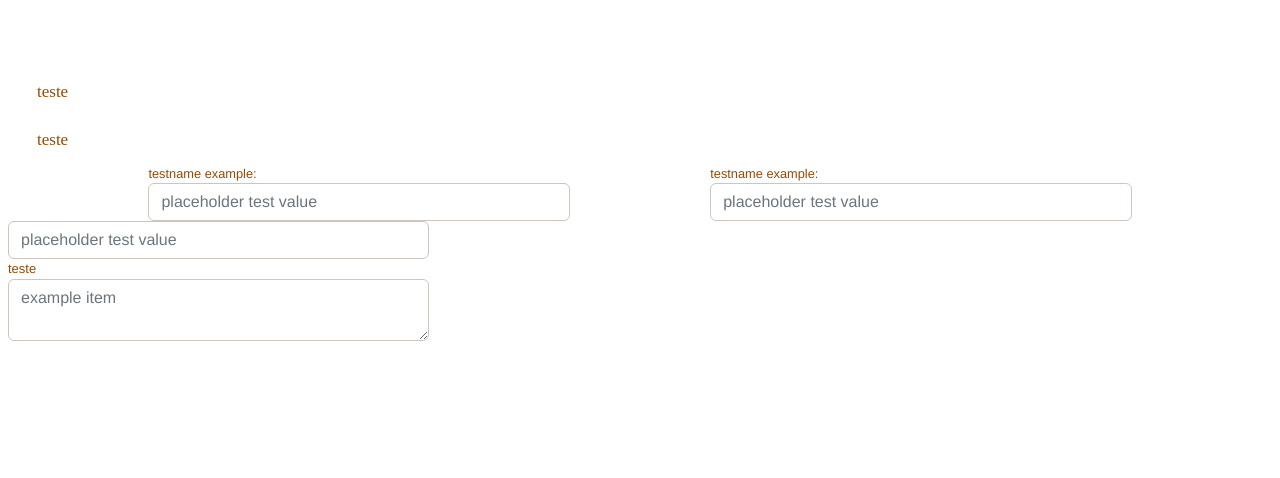
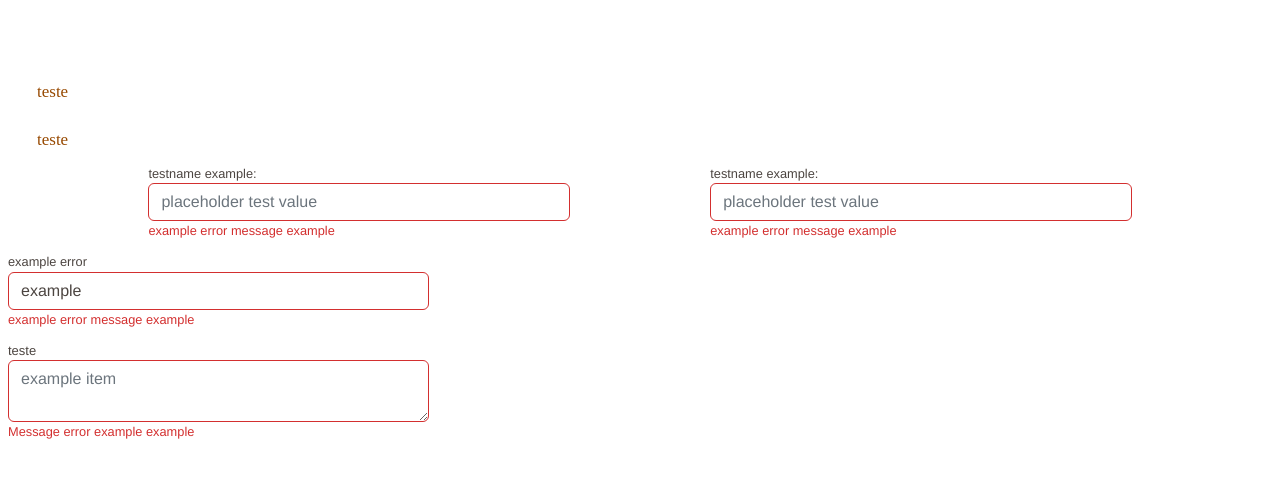
Before and after one commit to gomes1876/test-lib-components, a Vue app: page / in a window 1280 px wide. Shown: the top 478 px of the page. Built offline with nearby package versions, Linux system fonts and the light colour scheme.

Commit message:
inserção de erro em input e textarea

```diff
--- a/src/App.vue
+++ b/src/App.vue
@@ -6,12 +6,13 @@
     <tButton>
       <span>teste</span>
     </tButton>
-    <div style="display: flex; flex-direction: row; justify-content: space-evenly;">
-      <TInput size=4 placeholder="placeholder test value" title="testname example:" />
-      <TInput size=4 placeholder="placeholder test value" title="testname example:" />
+    <div style="display: flex; flex-direction: row; justify-content: space-evenly; margin-bottom: 12px;">
+      <TInput :size=4 placeholder="placeholder test value" title="testname example:" />
+      <TInput :size=4 placeholder="placeholder test value" title="testname example:" />
     </div>
-    <TInput size=4 placeholder="placeholder test value" />
-    <TTextarea title="teste" size=4 placeholder="example item" />
+    <TInput title="example error" style="margin-bottom: 12px" v-model="text" valueDef="example" :size=4
+      placeholder="placeholder test value" />
+    <TTextarea title="teste" :size=4 placeholder="example item" />
   </div>
 </template>
 
@@ -28,6 +29,11 @@ Vue.component('inline-svg', InlineSvg);
 
 export default {
   name: 'App',
+  data() {
+    return {
+      text: "",
+    }
+  },
   components: {
     tButton,
     TInput,
--- a/src/components/TInput/index.vue
+++ b/src/components/TInput/index.vue
@@ -1,8 +1,9 @@
 <template>
     <div :class="`custom-search col-${size}`">
         <div class="d-flex align-items-center flex-column">
-            <span v-if="title" class="title">{{ title }}</span>
-            <b-form-input type="text" class="input" :placeholder="placeholder" />
+            <span v-if="title" :class="'title'">{{ title }}</span>
+            <b-form-input v-model="text" type="text" :class="(error) ? 'error-input' : 'input'" :placeholder="placeholder" />
+            <span v-if="errorMessage" class="message-error">{{ errorMessage }} example</span>
         </div>
     </div>
 </template>
@@ -14,6 +15,19 @@ import {
 
 export default {
     name: 't-input',
+    data() {
+        return {
+            text: "",
+        }
+    },
+    watch: {
+        text() {
+            this.$emit("input", this.text);
+        }
+    },
+    mounted() {
+        this.text = this.valueDef;
+    },
     components: {
         BFormInput
     }, props: {
@@ -28,6 +42,17 @@ export default {
         title: {
             type: String,
             default: null,
+        },
+        valueDef: {
+            type: String,
+            default: null,
+        },
+        error: {
+            type: Boolean,
+            default: true
+        }, errorMessage: {
+            type: String,
+            default: "example error message"
         }
     },
 }
--- a/src/components/TInput/t-input.css
+++ b/src/components/TInput/t-input.css
@@ -6,15 +6,27 @@
 
 input:focus {
   box-shadow: none !important;
-  border: 1px solid rgb(151, 73, 0);
+  border: 1px solid rgb(76, 69, 65);
   outline: 0 none;
-  color: rgb(151, 73, 0);
+  color: rgb(76, 69, 65);
 }
 
 .title {
-  color: rgb(151, 73, 0);
+  color: rgb(76, 69, 65);
   font-size: 0.8em;
   align-self: flex-start;
 }
 
+.message-error {
+  color: rgb(211, 47, 47);
+  align-self: flex-start;
+  font-size: 0.8em;
+}
+
+.error-input {
+  border: 1px solid rgb(211, 47, 47) !important;
+  outline: 0 none;
+  color: rgb(76, 69, 65);
+}
+
 /*# sourceMappingURL=t-input.css.map */
--- a/src/components/TInput/t-input.scss
+++ b/src/components/TInput/t-input.scss
@@ -7,15 +7,26 @@
 
 input:focus {
     box-shadow: none !important;
-    border: 1px solid rgba(151, 73, 0, 1);
+    border: 1px solid rgba(76, 69, 65, 1);
     outline: 0 none;
-    color: rgba(151, 73, 0, 1)
+    color: rgba(76, 69, 65, 1);
 }
 
 .title {
-    color: rgba(151, 73, 0, 1);
+    color: rgba(76, 69, 65, 1);
     font-size: .8em;
     align-self: flex-start;
+}
+.message-error {
+    color: rgba(211, 47, 47, 1);
+    align-self: flex-start;
+    font-size: .8em;
+}
+
+.error-input {
+    border: 1px solid rgba(211, 47, 47, 1) !important;
+    outline: 0 none;
+    color: rgba(76, 69, 65, 1)
 }
 // input::placeholder {
 //     color: rgba(151, 73, 0, 1)
--- a/src/components/TTextarea/index.vue
+++ b/src/components/TTextarea/index.vue
@@ -2,7 +2,8 @@
     <div :class="`custom-search col-${size}`">
         <div class="d-flex flex-column">
             <span class="align-self-start textarea-title">{{ title }}</span>
-            <b-form-textarea :placeholder="placeholder" />
+            <b-form-textarea :placeholder="placeholder" :class="(error) ? 'error-input' : 'input'" />
+            <span v-if="errorMessage" class="message-error">{{ errorMessage }} example</span>
         </div>
     </div>
 </template>
@@ -17,6 +18,12 @@ export default {
     components: {
         BFormTextarea
     },
+    methods: {
+        // onChangeText(event) {
+        //     // this.value = event.target.value;
+        //     console.log(this.value);
+        // },
+    },
     props: {
         placeholder: {
             type: String,
@@ -29,6 +36,16 @@ export default {
         title: {
             type: String,
             default: "",
+        },
+        value: {
+            type: String,
+            default: ""
+        }, error: {
+            type: Boolean,
+            default: true
+        }, errorMessage: {
+            type: String,
+            default: "Message error example"
         }
     },
 }
--- a/src/components/TTextarea/t-textarea.css
+++ b/src/components/TTextarea/t-textarea.css
@@ -6,14 +6,26 @@ textarea {
 
 textarea:focus {
   box-shadow: none !important;
-  border: 1px solid rgb(151, 73, 0);
+  border: 1px solid rgb(76, 69, 65);
   outline: 0 none;
-  color: rgb(151, 73, 0);
+  color: rgb(76, 69, 65);
 }
 
 .textarea-title {
   font-size: small;
-  color: rgb(151, 73, 0);
+  color: rgb(76, 69, 65);
+}
+
+.message-error {
+  color: rgb(211, 47, 47);
+  align-self: flex-start;
+  font-size: 0.8em;
+}
+
+.error-input {
+  border: 1px solid rgb(211, 47, 47) !important;
+  outline: 0 none;
+  color: rgb(76, 69, 65);
 }
 
 
--- a/src/components/TTextarea/t-textarea.scss
+++ b/src/components/TTextarea/t-textarea.scss
@@ -6,13 +6,26 @@ textarea {
 
 textarea:focus {
     box-shadow: none !important;
-    border: 1px solid rgba(151, 73, 0, 1);
+    border: 1px solid rgba(76, 69, 65, 1);
     outline: 0 none;
-    color: rgba(151, 73, 0, 1)
+    color: rgba(76, 69, 65, 1)
 }
+
 .textarea-title {
     font-size: small;
-    color: rgba(151, 73, 0, 1)
+    color: rgba(76, 69, 65, 1);
+    }
+
+    .message-error {
+        color: rgba(211, 47, 47, 1);
+        align-self: flex-start;
+        font-size: .8em;
+    }
+
+    .error-input {
+        border: 1px solid rgba(211, 47, 47, 1) !important;
+        outline: 0 none;
+        color: rgba(76, 69, 65, 1);
 }
 
 /*# sourceMappingURL=t-textarea.css.map */
```
Also changed, not shown: 2 other files (tests, documents, lock files or other folders).
